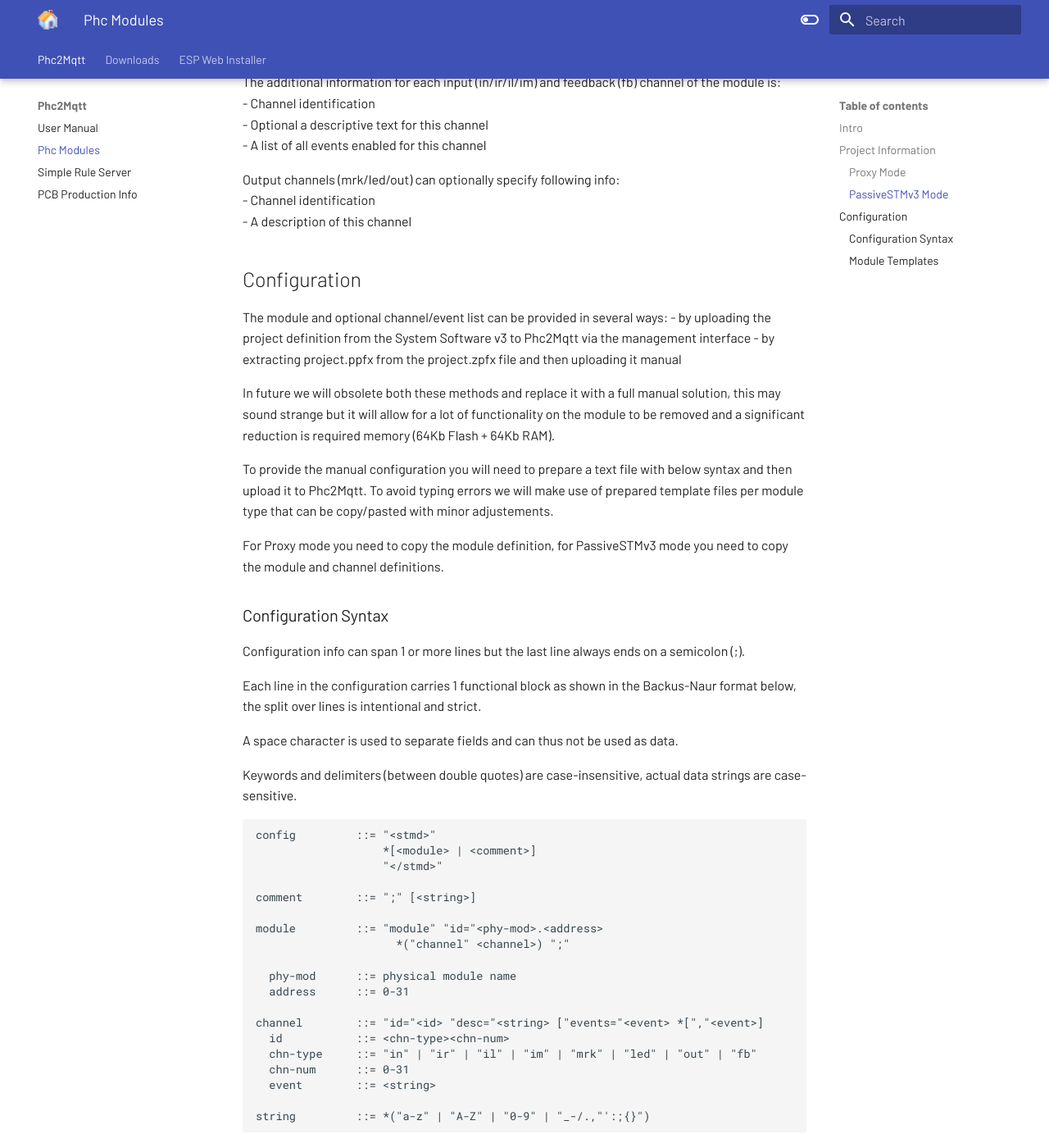
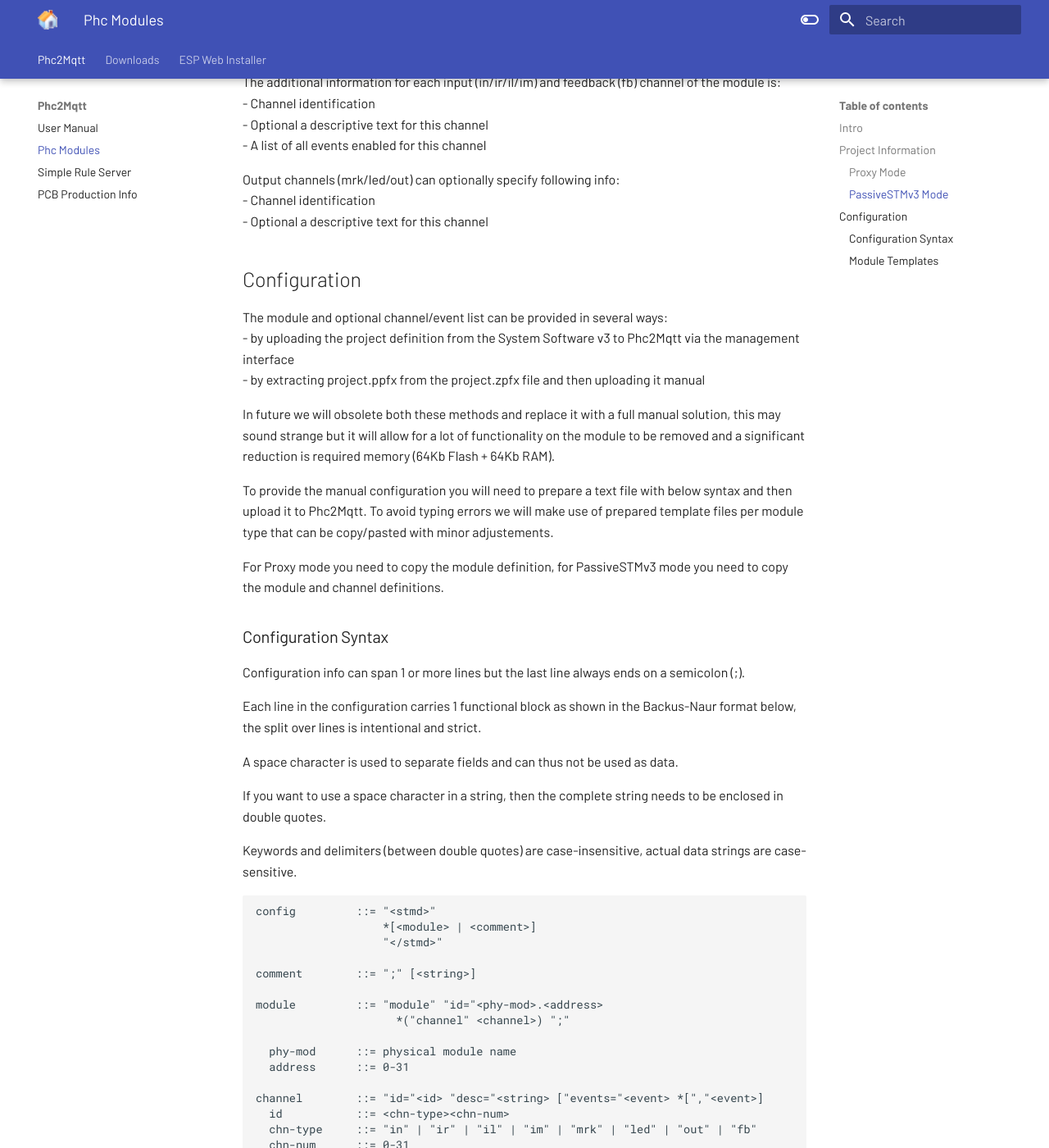
Before and after one commit to sim0njo/docu, an MkDocs documentation site: the page built from docs/PhcModules.md, in a window 1280 px wide and 1400 px high, scrolled down 1703 px. Shown: the whole window at 82% size. Built offline with MkDocs 1.6.1 and Material for MkDocs 9.7.7, drawn with Linux system fonts in a browser that asks for light colours.

Commit message:
Update srs docu

```diff
--- a/docs/PhcModules.md
+++ b/docs/PhcModules.md
@@ -59,7 +59,7 @@ The additional information for each input (in/ir/il/im) and feedback (fb) channe
 
 Output channels (mrk/led/out) can optionally specify following info:
 - Channel identification
-- A description of this channel
+- Optional a descriptive text for this channel
 
 ##Configuration
 The module and optional channel/event list can be provided in several ways:
@@ -81,6 +81,8 @@ Configuration info can span 1 or more lines but the last line always ends on a s
 Each line in the configuration carries 1 functional block as shown in the Backus-Naur format below, the split over lines is intentional and strict.
 
 A space character is used to separate fields and can thus not be used as data.
+
+If you want to use a space character in a string, then the complete string needs to be enclosed in double quotes.
 
 Keywords and delimiters (between double quotes) are case-insensitive, actual data strings are case-sensitive.
 
```
